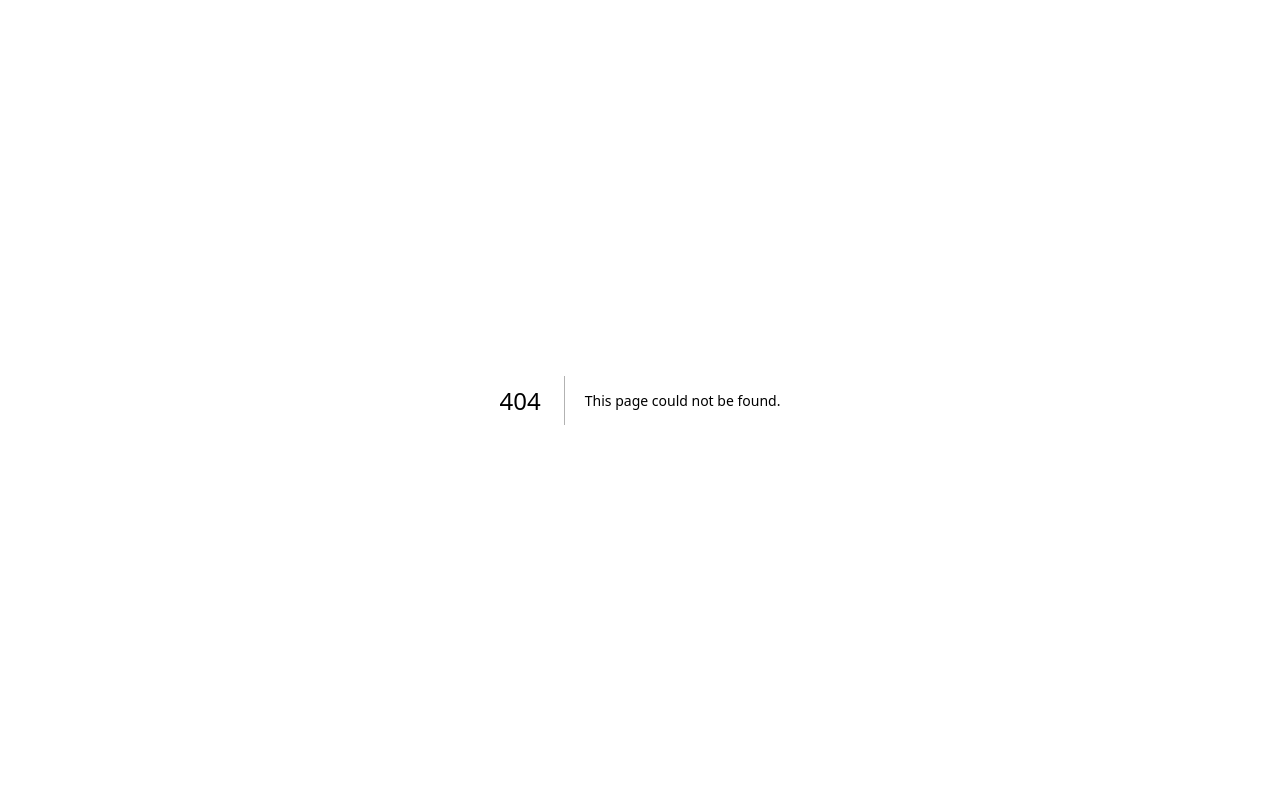
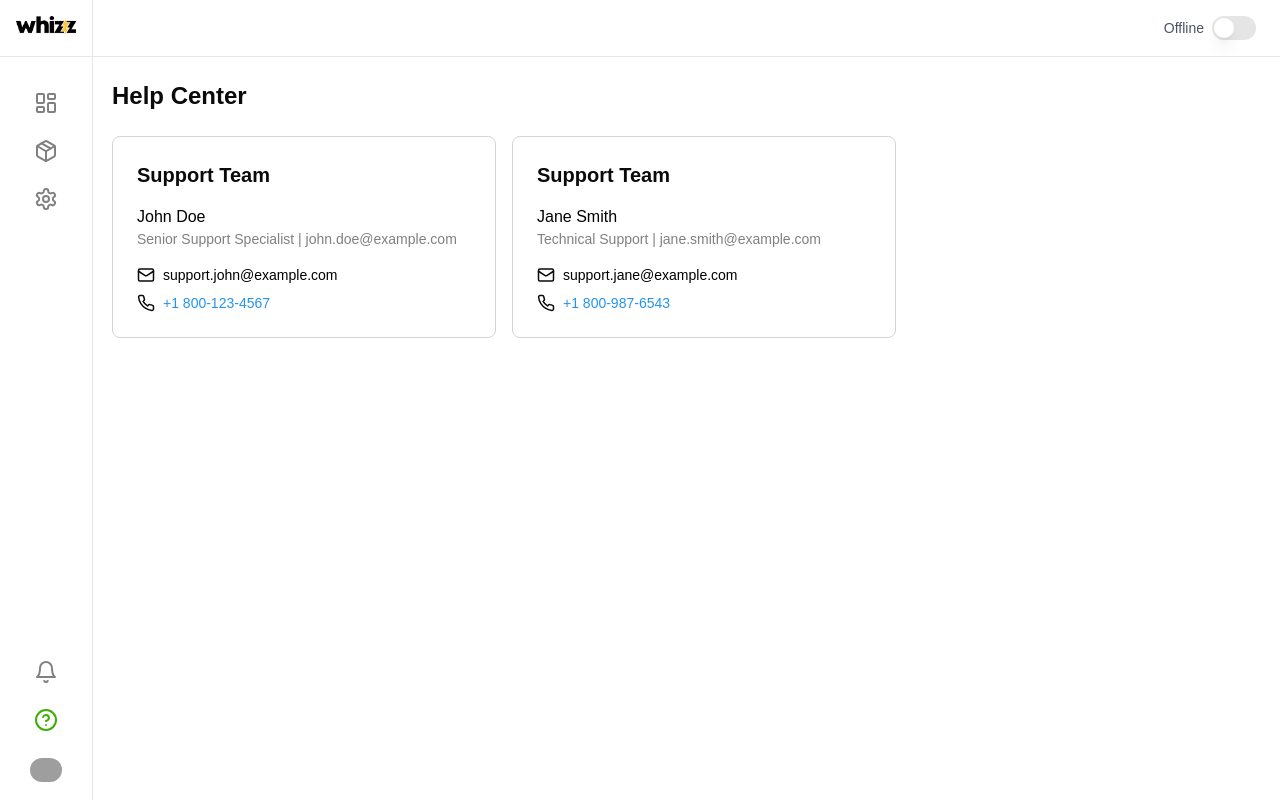
Before and after one commit to vedantbhamare-11/whizz-dashboard, a Next.js app: page /help in a window 1280 px wide. Before the commit this address had no page. Built offline with nearby package versions, Linux system fonts and the light colour scheme; grey boxes are pictures that could not be loaded.

Commit message:
added the help page to whizz app

```diff
--- /dev/null
+++ b/src/app/help/page.tsx
@@ -0,0 +1,160 @@
+"use client";
+import { useState, useLayoutEffect } from "react";
+import Header from "@/components/layout/Header"; // Import Header
+import Sidebar from "@/components/layout/Sidebar"; // Import Sidebar
+import { Mail, Phone } from "lucide-react"; // Import Lucide icons for email and phone
+
+const isMobile = () => window.innerWidth <= 820;
+
+const HelpCenterPage = () => {
+  const [isMobileView, setIsMobileView] = useState(false);
+
+  useLayoutEffect(() => {
+    const handleResize = () => setIsMobileView(isMobile());
+    handleResize();
+    window.addEventListener("resize", handleResize);
+    return () => window.removeEventListener("resize", handleResize);
+  }, []);
+
+  return (
+    <div className="flex flex-col h-screen">
+      {isMobileView ? (
+        // Mobile Layout
+        <div className="flex flex-col h-screen w-full">
+          <Header />
+          <div className="flex flex-1 pt-20">
+            <Sidebar />
+            <main className="flex-1 p-4 ">
+              <h1 className="text-2xl font-bold mb-6">Help Center</h1>
+              {/* Cards container */}
+              <div className="w-full grid grid-cols-1 gap-6">
+                {/* First Card - Senior Support Specialist */}
+                <div className="bg-white border border-gray-300 rounded-lg p-6 flex flex-col space-y-4">
+                  <h2 className="text-xl font-semibold">Support Team</h2>
+                  {/* Name and Designation */}
+                  <div>
+                    <p className="font-medium text-black">John Doe</p>
+                    <p className="text-sm text-[#808080]">
+                      Senior Support Specialist | john.doe@example.com
+                    </p>
+                  </div>
+                  {/* Email and Phone */}
+                  <div className="flex flex-col space-y-2">
+                    <div className="flex items-center space-x-2">
+                      <Mail size={18} className="" />
+                      <span className="text-sm text-black">
+                        support.john@example.com
+                      </span>
+                    </div>
+                    <div className="flex items-center space-x-2">
+                      <Phone size={18} className="" />
+                      <span className="text-sm text-[#2793EC]">
+                        +1 800-123-4567
+                      </span>
+                    </div>
+                  </div>
+                </div>
+
+                {/* Second Card - Technical Support */}
+                <div className="bg-white border border-gray-300 rounded-lg p-6 flex flex-col space-y-4">
+                  <h2 className="text-xl font-semibold">Support Team</h2>
+                  {/* Name and Designation */}
+                  <div>
+                    <p className="font-medium text-black">Jane Smith</p>
+                    <p className="text-sm text-[#808080]">
+                      Technical Support | jane.smith@example.com
+                    </p>
+                  </div>
+                  {/* Email and Phone */}
+                  <div className="flex flex-col space-y-2">
+                    <div className="flex items-center space-x-2">
+                      <Mail size={18} className="" />
+                      <span className="text-sm text-black">
+                        support.jane@example.com
+                      </span>
+                    </div>
+                    <div className="flex items-center space-x-2">
+                      <Phone size={18} className="" />
+                      <span className="text-sm text-[#2793EC]">
+                        +1 800-987-6543
+                      </span>
+                    </div>
+                  </div>
+                </div>
+              </div>
+            </main>
+          </div>
+        </div>
+      ) : (
+        // Desktop Layout
+        <div className="flex h-full">
+          <Sidebar />
+          <div className="flex-1 flex flex-col">
+            <Header />
+            <main className="flex-1 p-4 mt-[4rem] ml-[6rem]">
+              <h1 className="text-2xl font-bold mb-6">Help Center</h1>
+              {/* Cards container */}
+              <div className="flex gap-4">
+                {/* First Card - Senior Support Specialist */}
+                <div className="bg-white border border-gray-300 rounded-lg p-6  w-1/3 flex flex-col space-y-4">
+                  <h2 className="text-xl font-semibold">Support Team</h2>
+                  {/* Name and Designation */}
+                  <div>
+                    <p className="font-medium text-black">John Doe</p>
+                    <p className="text-sm text-[#808080]">
+                      Senior Support Specialist | john.doe@example.com
+                    </p>
+                  </div>
+                  {/* Email and Phone */}
+                  <div className="flex flex-col space-y-2">
+                    <div className="flex items-center space-x-2">
+                      <Mail size={18} className="" />
+                      <span className="text-sm text-black">
+                        support.john@example.com
+                      </span>
+                    </div>
+                    <div className="flex items-center space-x-2">
+                      <Phone size={18} className="" />
+                      <span className="text-sm text-[#2793EC]">
+                        +1 800-123-4567
+                      </span>
+                    </div>
+                  </div>
+                </div>
+
+                {/* Second Card - Technical Support */}
+                <div className="bg-white border border-gray-300 rounded-lg w-1/3 p-6 flex flex-col space-y-4">
+                  <h2 className="text-xl font-semibold">Support Team</h2>
+                  {/* Name and Designation */}
+                  <div>
+                    <p className="font-medium text-black">Jane Smith</p>
+                    <p className="text-sm text-[#808080]">
+                      Technical Support | jane.smith@example.com
+                    </p>
+                  </div>
+                  {/* Email and Phone */}
+                  <div className="flex flex-col space-y-2">
+                    <div className="flex items-center space-x-2">
+                      <Mail size={18} className="" />
+                      <span className="text-sm text-black">
+                        support.jane@example.com
+                      </span>
+                    </div>
+                    <div className="flex items-center space-x-2">
+                      <Phone size={18} className="" />
+                      <span className="text-sm text-[#2793EC]">
+                        +1 800-987-6543
+                      </span>
+                    </div>
+                  </div>
+                </div>
+              </div>
+            </main>
+          </div>
+        </div>
+      )}
+    </div>
+  );
+};
+
+export default HelpCenterPage;
--- a/src/app/orders/page.tsx
+++ b/src/app/orders/page.tsx
@@ -26,6 +26,7 @@ const OrderHistory = () => {
           <div className="flex flex-1 pt-20">
             <Sidebar />
             <main className="flex-1 p-4 mb-[5rem] flex flex-col space-y-4">
+            <h1 className="text-2xl font-bold">Order History</h1>
               <OrderHistorySection />
             </main>
           </div>
```
